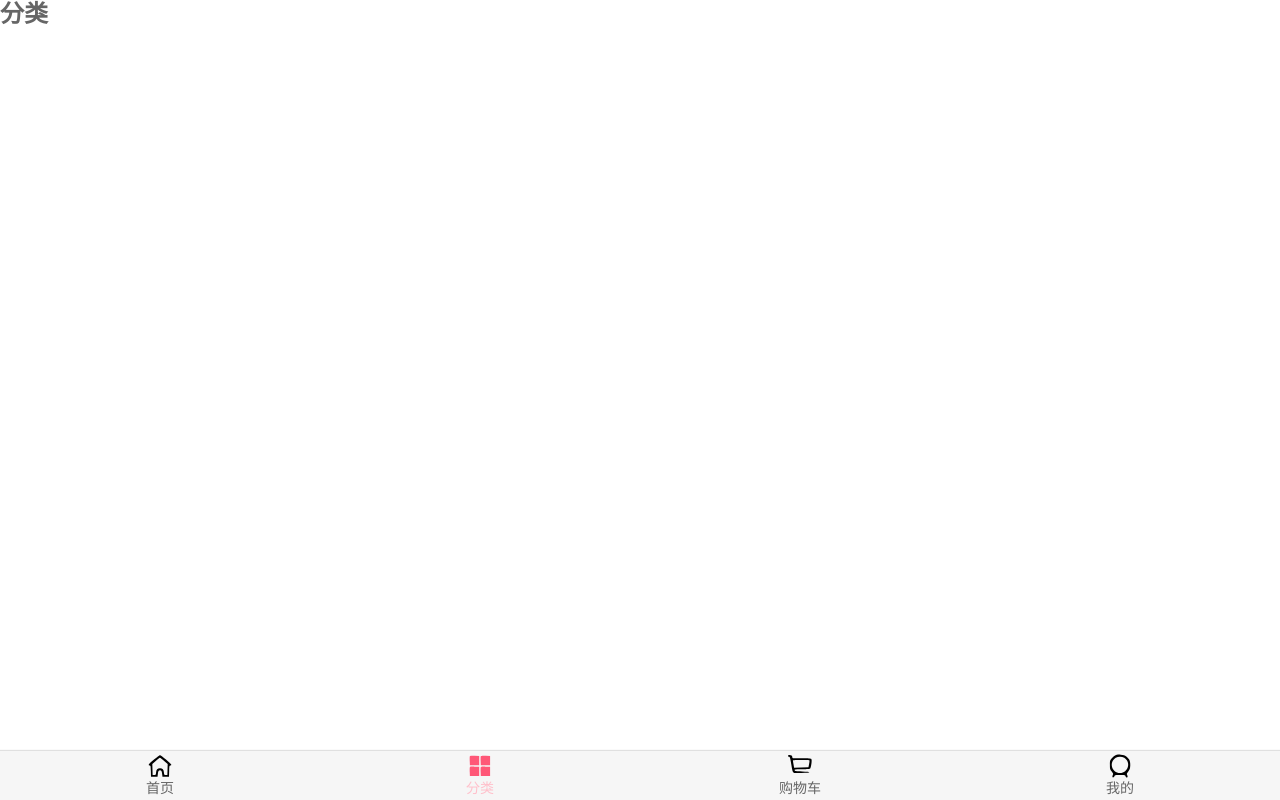
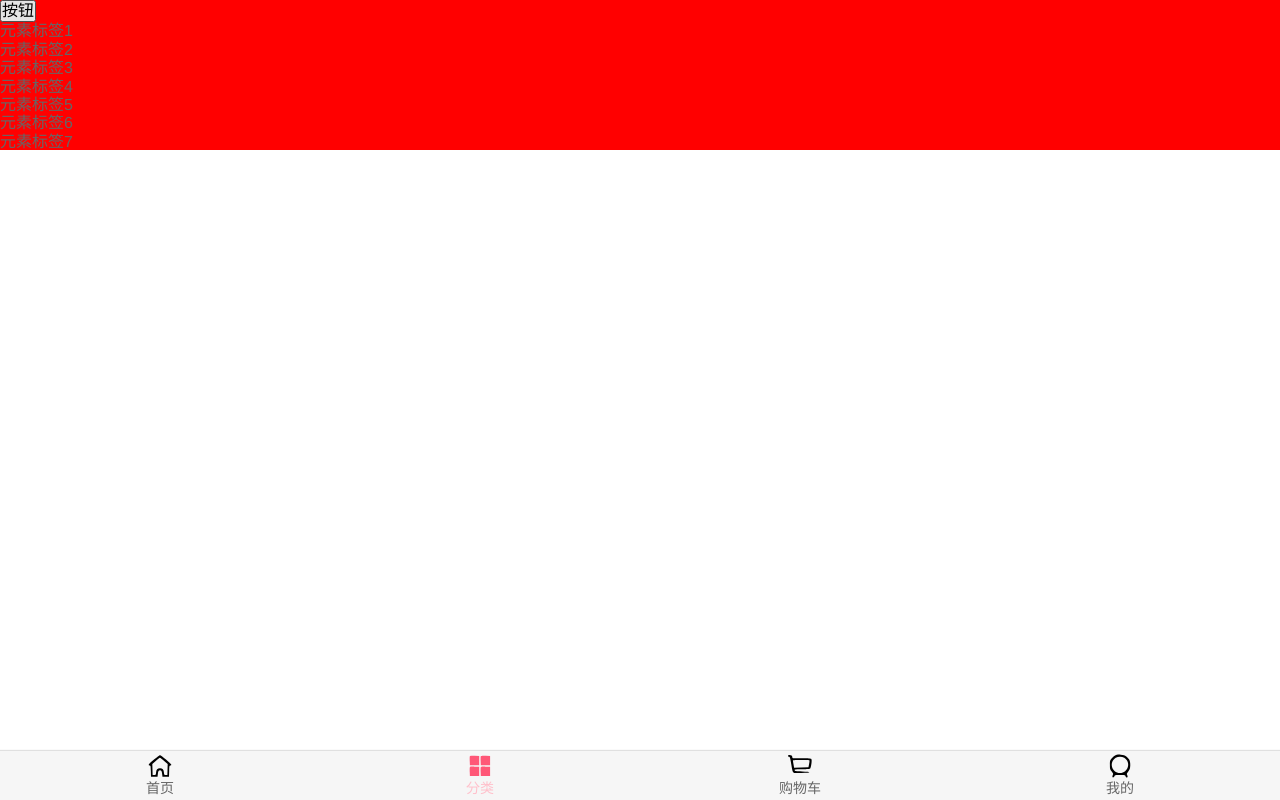
Before and after one commit to GitHubFormerrybiao/supermall, a Vue app: page /category in a window 1280 px wide. Built offline with nearby package versions, Linux system fonts and the light colour scheme.

Commit message:
增加上划下拉平顺效果

```diff
--- a/package.json
+++ b/package.json
@@ -11,6 +11,7 @@
     "@babel/core": "^7.11.6",
     "@babel/preset-env": "^7.11.5",
     "axios": "^0.20.0",
+    "better-scroll": "^2.0.4",
     "cnpm": "^6.1.1",
     "core-js": "^3.6.5",
     "vue": "^2.6.11",
--- /dev/null
+++ b/src/components/common/scroll/Scroll.vue
@@ -0,0 +1,38 @@
+<template>
+  <div class="wrapper" ref="wrapper">
+    <div class="content">
+      <slot></slot>
+    </div>
+  </div>
+</template>
+
+<script>
+import BScroll from "better-scroll";
+export default {
+  name: "Scroll",
+  components: {},
+  data() {
+    return { scroll: null };
+  },
+  props: {
+    probeType: {
+      type: Number,
+      default: 0,
+    },
+    pullUpLoad: {
+      type: Boolean,
+      default: false,
+    },
+  },
+  mounted() {
+    this.scroll = new BScroll(this.$refs.wrapper, {
+      //   click: true,
+      //   probeType: this.probeType,
+      //   pullUpLoad: this.pullUpLoad,
+    });
+  },
+};
+</script>
+
+<style scoped>
+</style>
--- a/src/views/category/Category.vue
+++ b/src/views/category/Category.vue
@@ -1,13 +1,145 @@
 <template>
-  <h2>分类</h2>
+  <div class="wrapper">
+    <ul class="content">
+      <button @click="click">按钮</button>
+      <li>元素标签1</li>
+      <li>元素标签2</li>
+      <li>元素标签3</li>
+      <li>元素标签4</li>
+      <li>元素标签5</li>
+      <li>元素标签6</li>
+      <li>元素标签7</li>
+      <li>元素标签8</li>
+      <li>元素标签9</li>
+      <li>元素标签10</li>
+      <li>元素标签11</li>
+      <li>元素标签12</li>
+      <li>元素标签13</li>
+      <li>元素标签14</li>
+      <li>元素标签15</li>
+      <li>元素标签16</li>
+      <li>元素标签17</li>
+      <li>元素标签18</li>
+      <li>元素标签19</li>
+      <li>元素标签20</li>
+      <li>元素标签21</li>
+      <li>元素标签22</li>
+      <li>元素标签23</li>
+      <li>元素标签24</li>
+      <li>元素标签25</li>
+      <li>元素标签26</li>
+      <li>元素标签27</li>
+      <li>元素标签28</li>
+      <li>元素标签29</li>
+      <li>元素标签30</li>
+      <li>元素标签31</li>
+      <li>元素标签32</li>
+      <li>元素标签33</li>
+      <li>元素标签34</li>
+      <li>元素标签35</li>
+      <li>元素标签36</li>
+      <li>元素标签37</li>
+      <li>元素标签38</li>
+      <li>元素标签39</li>
+      <li>元素标签40</li>
+      <li>元素标签41</li>
+      <li>元素标签42</li>
+      <li>元素标签43</li>
+      <li>元素标签44</li>
+      <li>元素标签45</li>
+      <li>元素标签46</li>
+      <li>元素标签47</li>
+      <li>元素标签48</li>
+      <li>元素标签49</li>
+      <li>元素标签50</li>
+      <li>元素标签51</li>
+      <li>元素标签52</li>
+      <li>元素标签53</li>
+      <li>元素标签54</li>
+      <li>元素标签55</li>
+      <li>元素标签56</li>
+      <li>元素标签57</li>
+      <li>元素标签58</li>
+      <li>元素标签59</li>
+      <li>元素标签60</li>
+      <li>元素标签61</li>
+      <li>元素标签62</li>
+      <li>元素标签63</li>
+      <li>元素标签64</li>
+      <li>元素标签65</li>
+      <li>元素标签66</li>
+      <li>元素标签67</li>
+      <li>元素标签68</li>
+      <li>元素标签69</li>
+      <li>元素标签70</li>
+      <li>元素标签71</li>
+      <li>元素标签72</li>
+      <li>元素标签73</li>
+      <li>元素标签74</li>
+      <li>元素标签75</li>
+      <li>元素标签76</li>
+      <li>元素标签77</li>
+      <li>元素标签78</li>
+      <li>元素标签79</li>
+      <li>元素标签80</li>
+      <li>元素标签81</li>
+      <li>元素标签82</li>
+      <li>元素标签83</li>
+      <li>元素标签84</li>
+      <li>元素标签85</li>
+      <li>元素标签86</li>
+      <li>元素标签87</li>
+      <li>元素标签88</li>
+      <li>元素标签89</li>
+      <li>元素标签90</li>
+      <li>元素标签91</li>
+      <li>元素标签92</li>
+      <li>元素标签93</li>
+      <li>元素标签94</li>
+      <li>元素标签95</li>
+      <li>元素标签96</li>
+      <li>元素标签97</li>
+      <li>元素标签98</li>
+      <li>元素标签99</li>
+      <li>元素标签100</li>
+    </ul>
+  </div>
 </template>
 
 <script>
-  export default {
-    name: "Category"
-  }
+import BScroll from "better-scroll";
+export default {
+  name: "Category",
+  data() {
+    return {
+      scroll: null,
+    };
+  },
+  mounted() {
+    // new BScroll(".content", {});
+    this.scroll = new BScroll(document.querySelector(".wrapper"), {
+      probeType: 3,
+      pullUpLoad: true,
+    });
+    this.scroll.on("scroll", (position) => {
+      console.log(position);
+    });
+    this.scroll.on("pullingUp", () => {
+      console.log("上拉加载更多");
+    });
+  },
+  methods: {
+    click() {
+      console.log("发生了点击");
+    },
+  },
+};
 </script>
 
 <style scoped>
-
+.wrapper {
+  height: 150px;
+  background-color: red;
+  overflow: hidden;
+}
 </style>
--- a/src/views/home/Home.vue
+++ b/src/views/home/Home.vue
@@ -3,6 +3,7 @@
     <nav-bar class="home-nav">
       <div slot="center">购物街</div>
     </nav-bar>
+    <scroll class="content">
       <home-swiper :banners="banners"></home-swiper>
       <recommend-view :recommends="recommends"></recommend-view>
       <feature-view></feature-view>
@@ -12,22 +13,7 @@
         @tabClick="tabClick"
       />
       <goods-list :goods="showGoods" />
-    <ul>
-      <li>数据87</li>
-      <li>数据88</li>
-      <li>数据89</li>
-      <li>数据90</li>
-      <li>数据91</li>
-      <li>数据92</li>
-      <li>数据93</li>
-      <li>数据94</li>
-      <li>数据95</li>
-      <li>数据96</li>
-      <li>数据97</li>
-      <li>数据98</li>
-      <li>数据99</li>
-      <li>数据100</li>
-    </ul>
+    </scroll>
   </div>
 </template>
 
@@ -39,6 +25,7 @@ import FeatureView from "./childComps/FeatureView";
 
 import TabControl from "components/content/tabControl/TabControl";
 import GoodsList from "components/content/goods/GoodsList";
+import Scroll from "components/common/scroll/Scroll";
 
 import { getHomeMultidata, getHomeGoods } from "network/home";
 
@@ -51,6 +38,7 @@ export default {
     FeatureView,
     TabControl,
     GoodsList,
+    Scroll,
   },
   data() {
     return {
@@ -112,7 +100,8 @@ export default {
 <style scoped>
 #home {
   /*padding-top: 44px;*/
-  padding-top: 44px;
+  /* padding-top: 44px; */
+  height: 100vh;
 }
 
 .home-nav {
@@ -131,4 +120,9 @@ export default {
   top: 44px;
   z-index: 9;
 }
+.content {
+  height: calc(100%-93px);
+  margin-top: 44px;
+  overflow: hidden;
+}
 </style>
```
Also changed, not shown: 1 other file (tests, documents, lock files or other folders). Lines whose indentation alone changed are shown as unchanged.
